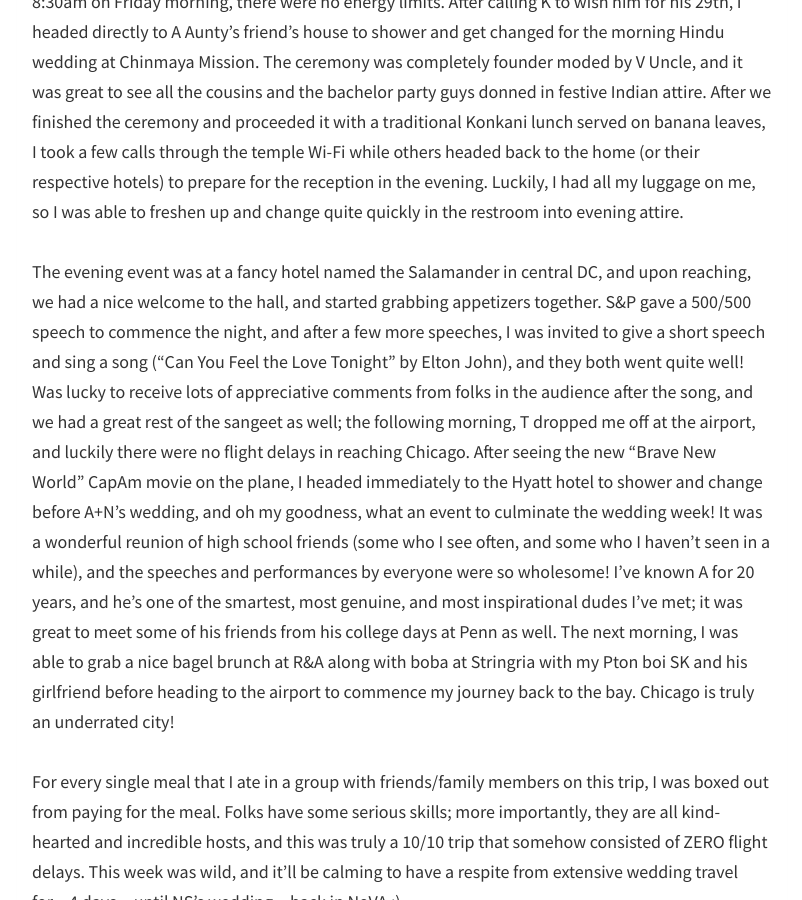
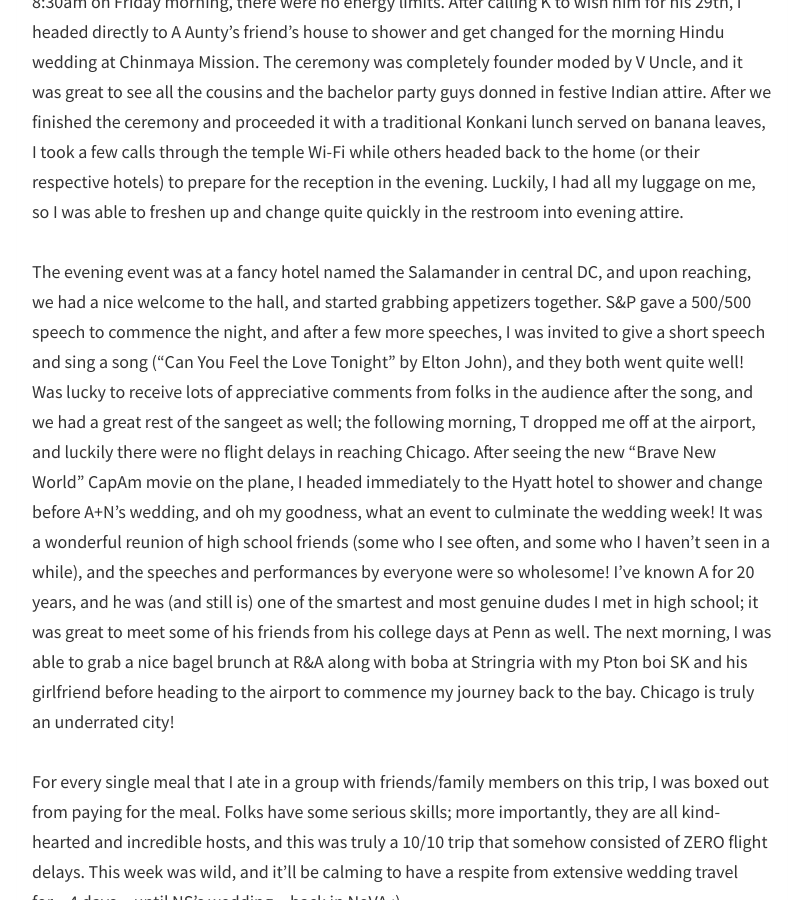
Before and after one commit to avinayak14/avinayak14.github.io, a Jekyll site: the page built from _posts/2025-08-03-post23.md, in a window 1280 px wide and 900 px high, scrolled down 2316 px. Shown: the whole window, without its empty margins (238-1040 px from the left). Built offline with Jekyll 4.4.1, drawn with Linux system fonts in a browser that asks for light colours; nearby versions of some CDN libraries.

Commit message:
adding small edits to post

```diff
--- a/_posts/2025-08-03-post23.md
+++ b/_posts/2025-08-03-post23.md
@@ -29,7 +29,7 @@ Upon reaching Doha, I had the rest of the day to kill between incoming and outgo
 Luckily, I caught 12.5 hours of sleep on the 15-hour flight from Doha to DC, so when I reached at 8:30am on Friday morning, there were no energy limits. After calling K to wish him for his 29th, I headed directly to A Aunty's friend's house to shower and get changed for the morning Hindu wedding at Chinmaya Mission. The ceremony was completely founder moded by V Uncle, and it was great to see all the cousins and the bachelor party guys donned in festive Indian attire. After we finished the ceremony and proceeded it with a traditional Konkani lunch served on banana leaves, I took a few calls through the temple Wi-Fi while others headed back to the home (or their respective hotels) to prepare for the reception in the evening. Luckily, I had all my luggage on me, so I was able to freshen up and change quite quickly in the restroom into evening attire.
 <br/>
 <br/>
-The evening event was at a fancy hotel named the Salamander in central DC, and upon reaching, we had a nice welcome to the hall, and started grabbing appetizers together. S&P gave a 500/500 speech to commence the night, and after a few more speeches, I was invited to give a short speech and sing a song ("Can You Feel the Love Tonight" by Elton John), and they both went quite well! Was lucky to receive lots of appreciative comments from folks in the audience after the song, and we had a great rest of the sangeet as well; the following morning, T dropped me off at the airport, and luckily there were no flight delays in reaching Chicago. After seeing the new "Brave New World" CapAm movie on the plane, I headed immediately to the Hyatt hotel to shower and change before A+N's wedding, and oh my goodness, what an event to culminate the wedding week! It was a wonderful reunion of high school friends (some who I see often, and some who I haven't seen in a while), and the speeches and performances by everyone were so wholesome! I've known A for 20 years, and he's one of the smartest, most genuine, and most inspirational dudes I've met; it was great to meet some of his friends from his college days at Penn as well. The next morning, I was able to grab a nice bagel brunch at R&A along with boba at Stringria with my Pton boi SK and his girlfriend before heading to the airport to commence my journey back to the bay. Chicago is truly an underrated city!
+The evening event was at a fancy hotel named the Salamander in central DC, and upon reaching, we had a nice welcome to the hall, and started grabbing appetizers together. S&P gave a 500/500 speech to commence the night, and after a few more speeches, I was invited to give a short speech and sing a song ("Can You Feel the Love Tonight" by Elton John), and they both went quite well! Was lucky to receive lots of appreciative comments from folks in the audience after the song, and we had a great rest of the sangeet as well; the following morning, T dropped me off at the airport, and luckily there were no flight delays in reaching Chicago. After seeing the new "Brave New World" CapAm movie on the plane, I headed immediately to the Hyatt hotel to shower and change before A+N's wedding, and oh my goodness, what an event to culminate the wedding week! It was a wonderful reunion of high school friends (some who I see often, and some who I haven't seen in a while), and the speeches and performances by everyone were so wholesome! I've known A for 20 years, and he was (and still is) one of the smartest and most genuine dudes I met in high school; it was great to meet some of his friends from his college days at Penn as well. The next morning, I was able to grab a nice bagel brunch at R&A along with boba at Stringria with my Pton boi SK and his girlfriend before heading to the airport to commence my journey back to the bay. Chicago is truly an underrated city!
 <br/>
 <br/>
 For every single meal that I ate in a group with friends/family members on this trip, I was boxed out from paying for the meal. Folks have some serious skills; more importantly, they are all kind-hearted and incredible hosts, and this was truly a 10/10 trip that somehow consisted of ZERO flight delays. This week was wild, and it'll be calming to have a respite from extensive wedding travel for...4 days...until NS's wedding...back in NoVA :)
```
